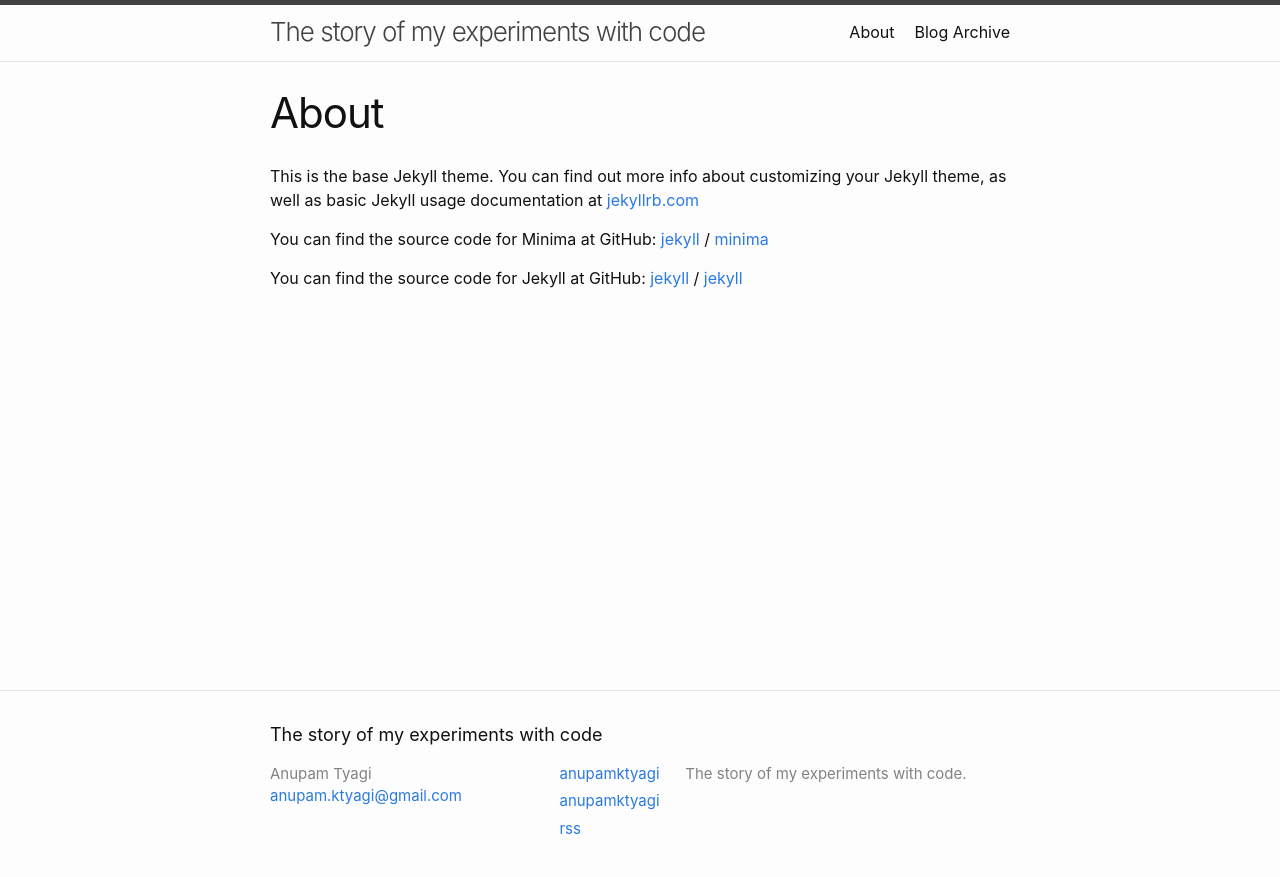
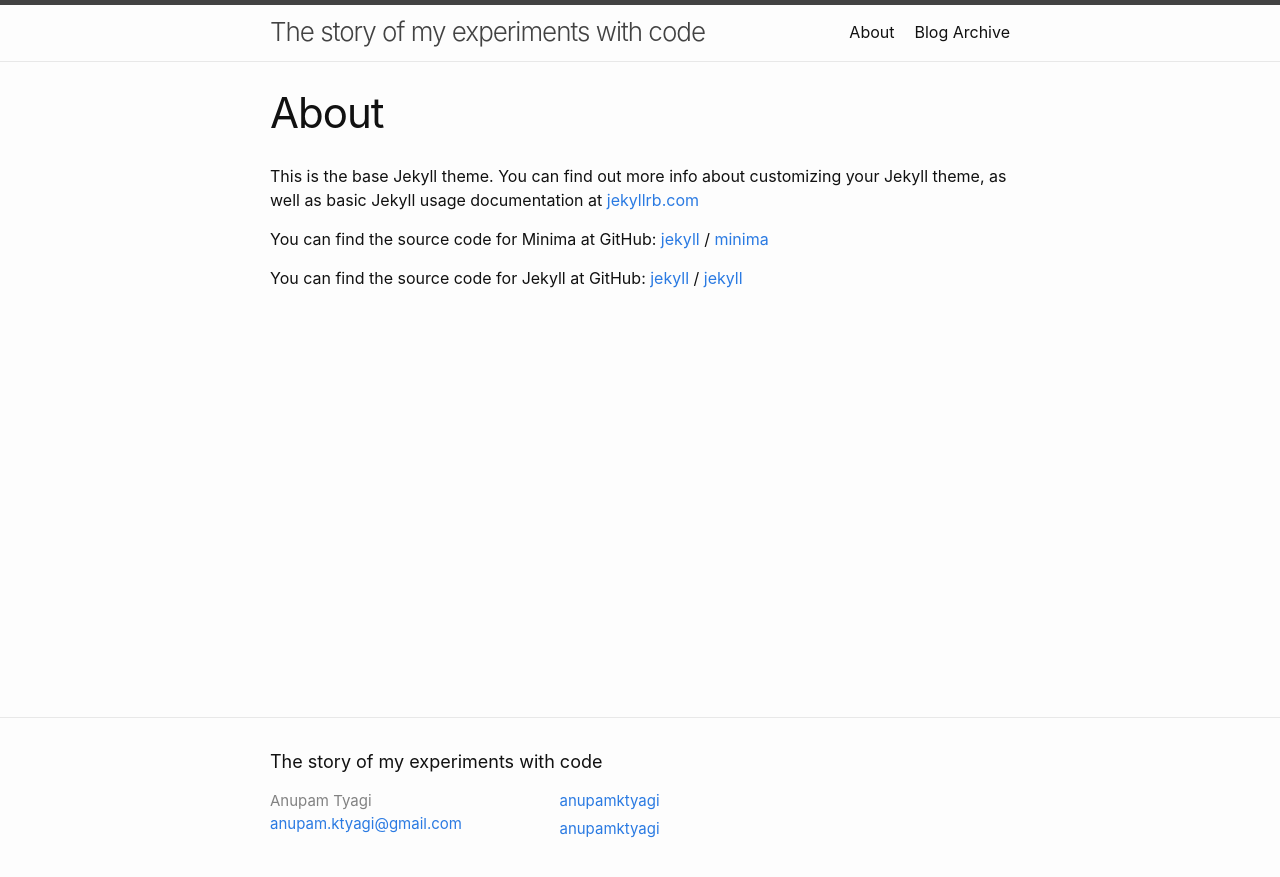
Before and after one commit to anupamktyagi/anupamktyagi.github.io, a Jekyll site: the page built from about.md, in a window 1280 px wide. Shown: the top 877 px of the page. Built offline with Jekyll 4.4.1, drawn with Linux system fonts in a browser that asks for light colours; some of the changed lines change nothing that is shown.

Commit message:
Update _config.yml

```diff
--- a/_config.yml
+++ b/_config.yml
@@ -1,12 +1,12 @@
 title: The story of my experiments with code
 author: Anupam Tyagi
 email: anupam.ktyagi@gmail.com
-description: > # this means to ignore newlines until "twitter_username:"
-  The story of my experiments with code.
+#description: > # this means to ignore newlines until "twitter_username:"
+ # The story of my experiments with code.
 # social links
 twitter_username: anupamktyagi
 github_username:  anupamktyagi
-rss: rss
+#rss: rss
 # dribbble_username: jekyll
 # facebook_username: jekyll
 # flickr_username: jekyll
```
